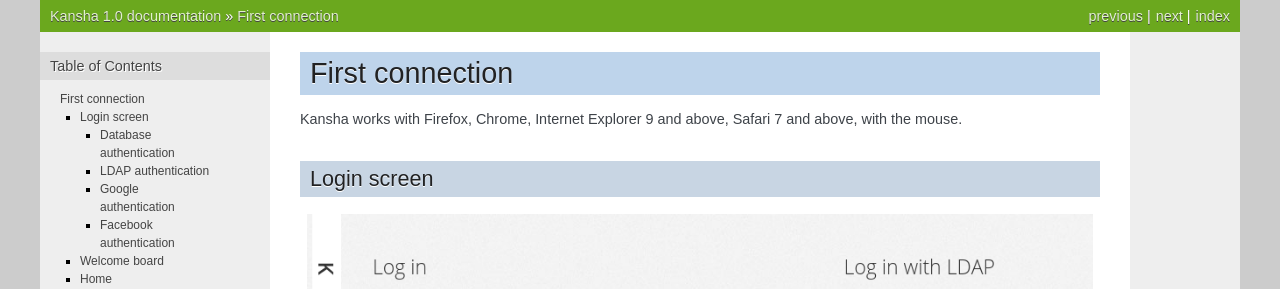
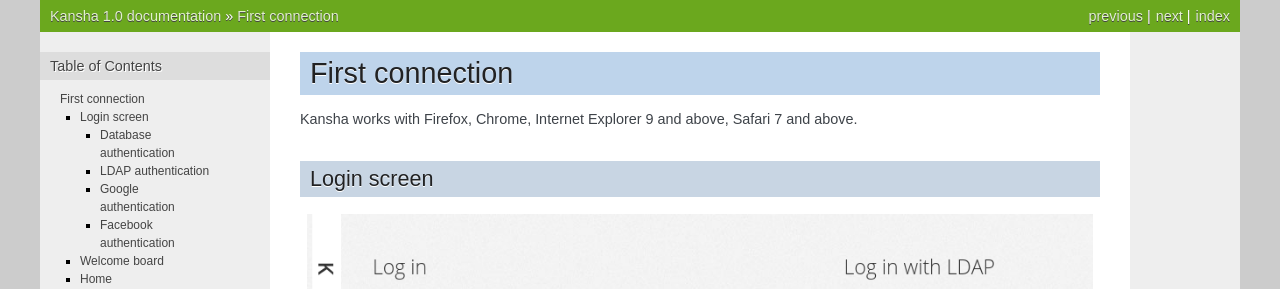
Before and after one commit to Net-ng/kansha, a Sphinx documentation site: the page built from doc/first_connection.rst, in a window 1280 px wide and 900 px high. Shown: the top 289 px of the window. Built offline with Sphinx 7.4.7, drawn with Linux system fonts in a browser that asks for light colours.

Commit message:
No more "With the mouse"

```diff
--- a/doc/first_connection.rst
+++ b/doc/first_connection.rst
@@ -1,7 +1,7 @@
 First connection
 ================
 
-Kansha works with Firefox, Chrome, Internet Explorer 9 and above, Safari 7 and above, with the mouse.
+Kansha works with Firefox, Chrome, Internet Explorer 9 and above, Safari 7 and above.
 
 Login screen
 ------------
```
